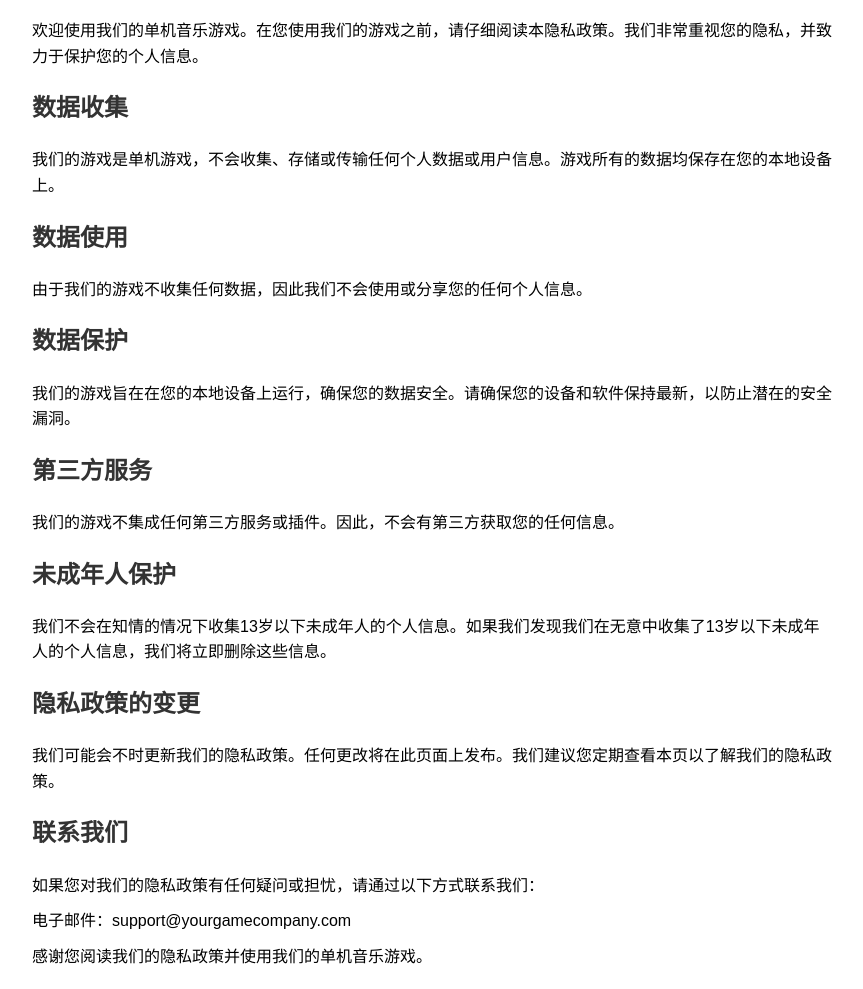
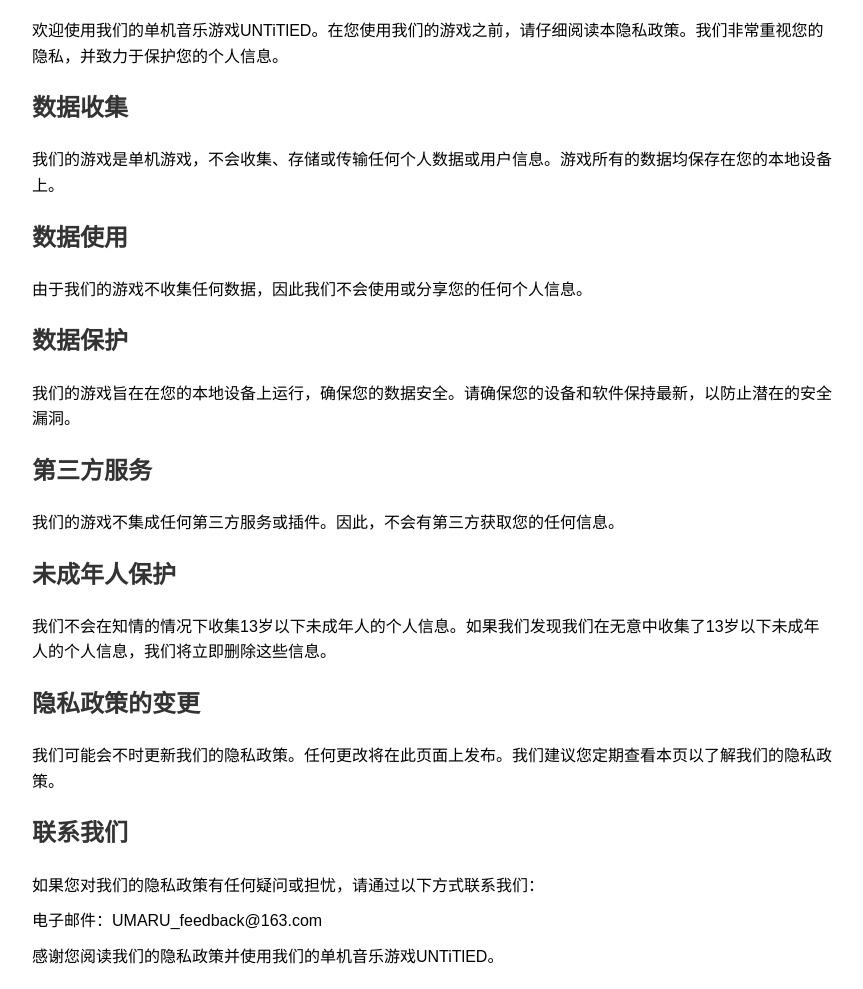
Before and after one commit to UMARU-xiaomai/UNTiTlED-privacy-and-policy, a plain HTML site: page index.html in a window 1280 px wide. Shown: the part 76-1065 px from the top of the page, without its empty margins (208-1071 px from the left). Drawn offline with Linux system fonts and the light colour scheme.

Commit message:
Update index.html

```diff
--- a/index.html
+++ b/index.html
@@ -25,7 +25,7 @@
 <body>
     <div class="container">
         <h1>隐私与政策</h1>
-        <p>欢迎使用我们的单机音乐游戏。在您使用我们的游戏之前，请仔细阅读本隐私政策。我们非常重视您的隐私，并致力于保护您的个人信息。</p>
+        <p>欢迎使用我们的单机音乐游戏UNTiTlED。在您使用我们的游戏之前，请仔细阅读本隐私政策。我们非常重视您的隐私，并致力于保护您的个人信息。</p>
 
         <h2>数据收集</h2>
         <p>我们的游戏是单机游戏，不会收集、存储或传输任何个人数据或用户信息。游戏所有的数据均保存在您的本地设备上。</p>
@@ -47,9 +47,9 @@
 
         <h2>联系我们</h2>
         <p>如果您对我们的隐私政策有任何疑问或担忧，请通过以下方式联系我们：</p>
-        <p>电子邮件：support@yourgamecompany.com</p>
+        <p>电子邮件：UMARU_feedback@163.com</p>
 
-        <p>感谢您阅读我们的隐私政策并使用我们的单机音乐游戏。</p>
+        <p>感谢您阅读我们的隐私政策并使用我们的单机音乐游戏UNTiTlED。</p>
     </div>
 </body>
 </html>
```
